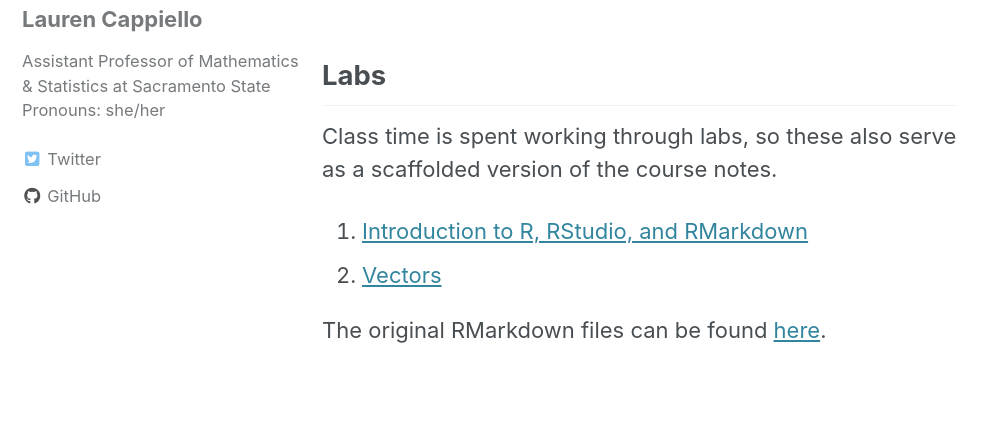
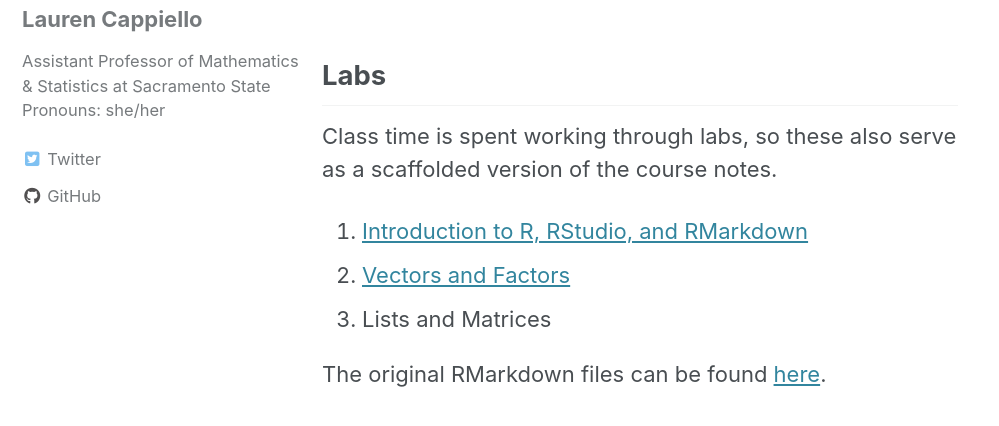
Before and after one commit to lgpcappiello/lgpcappiello.github.io, a Jekyll site: the page built from teaching/stat128/index.md, in a window 1280 px wide and 900 px high, cut to the strip 225-651 px from the top of the window. Shown: the whole strip, without its empty margins (0-999 px from the left). Built offline with Jekyll 4.4.1, drawn with Linux system fonts in a browser that asks for light colours; cached includes are drawn as plain includes; nearby versions of some CDN libraries.

Commit message:
Update index.md

```diff
--- a/teaching/stat128/index.md
+++ b/teaching/stat128/index.md
@@ -12,6 +12,7 @@ This page is a work in progress. Selected course materials for Stat 128 (Fall 20
 Class time is spent working through labs, so these also serve as a scaffolded version of the course notes.
 
 1. [Introduction to R, RStudio, and RMarkdown](https://lgpcappiello.github.io/teaching/stat128/rmarkdown/1-Intro-to-R.html)
-2. [Vectors](https://lgpcappiello.github.io/teaching/stat128/rmarkdown/2-Vectors.html)
+2. [Vectors and Factors](https://lgpcappiello.github.io/teaching/stat128/rmarkdown/2-Vectors.html)
+3. Lists and Matrices
 
 The original RMarkdown files can be found [here](https://github.com/lgpcappiello/lgpcappiello.github.io/tree/master/teaching/stat128/rmarkdown).
```
